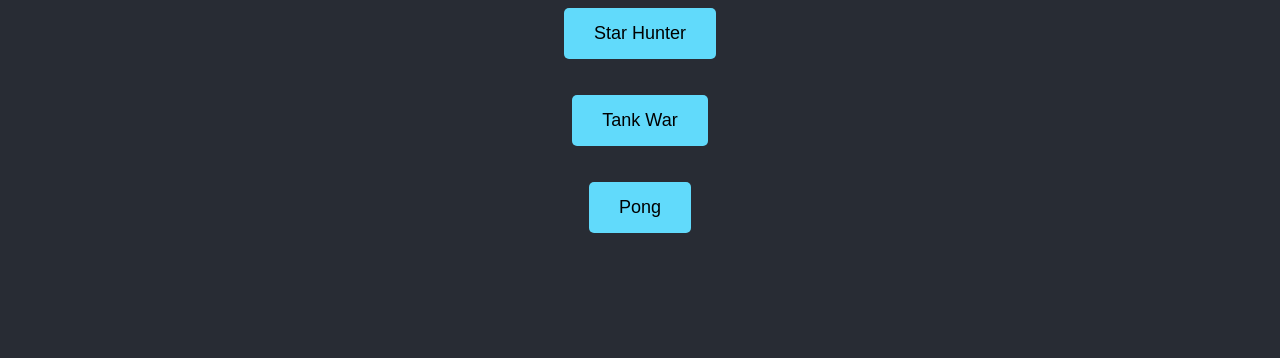
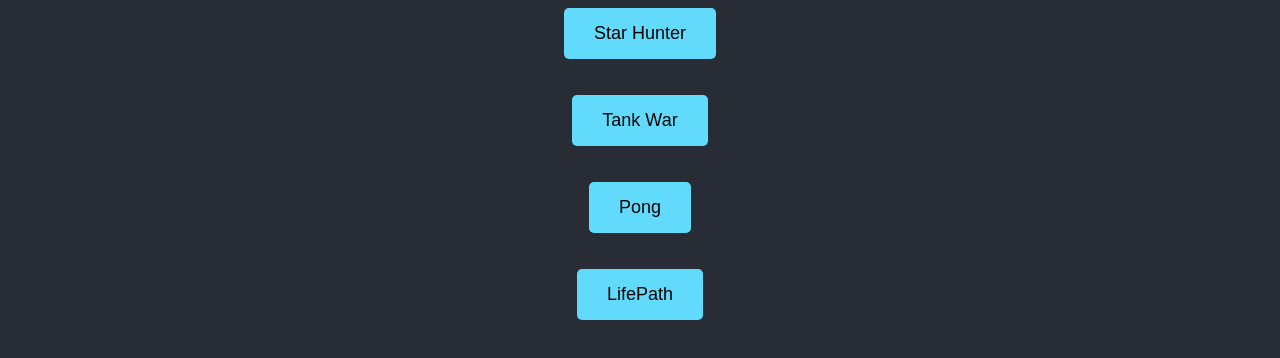
Before and after one commit to Gerard010/PlayZone, a plain HTML site: page index.html in a window 1280 px wide. Shown: the part 152-510 px from the top of the page. Drawn offline with Linux system fonts and the light colour scheme.

Commit message:
Update index.html

```diff
--- a/index.html
+++ b/index.html
@@ -182,6 +182,7 @@
     <button onclick="location.href='Games/Game_1/Game_1.html'">Star Hunter</button><br>
     <button onclick="location.href='Games/Game_2/Game_2.html'">Tank War</button><br>
     <button onclick="location.href='Games/Game_3/Game_3.html'">Pong</button><br>
+    <button onclick="location.href='Games/Game_4/index.html'">LifePath</button><br>
 
     <!-- Dark Mode Switch -->
     <label class="switch">
```
